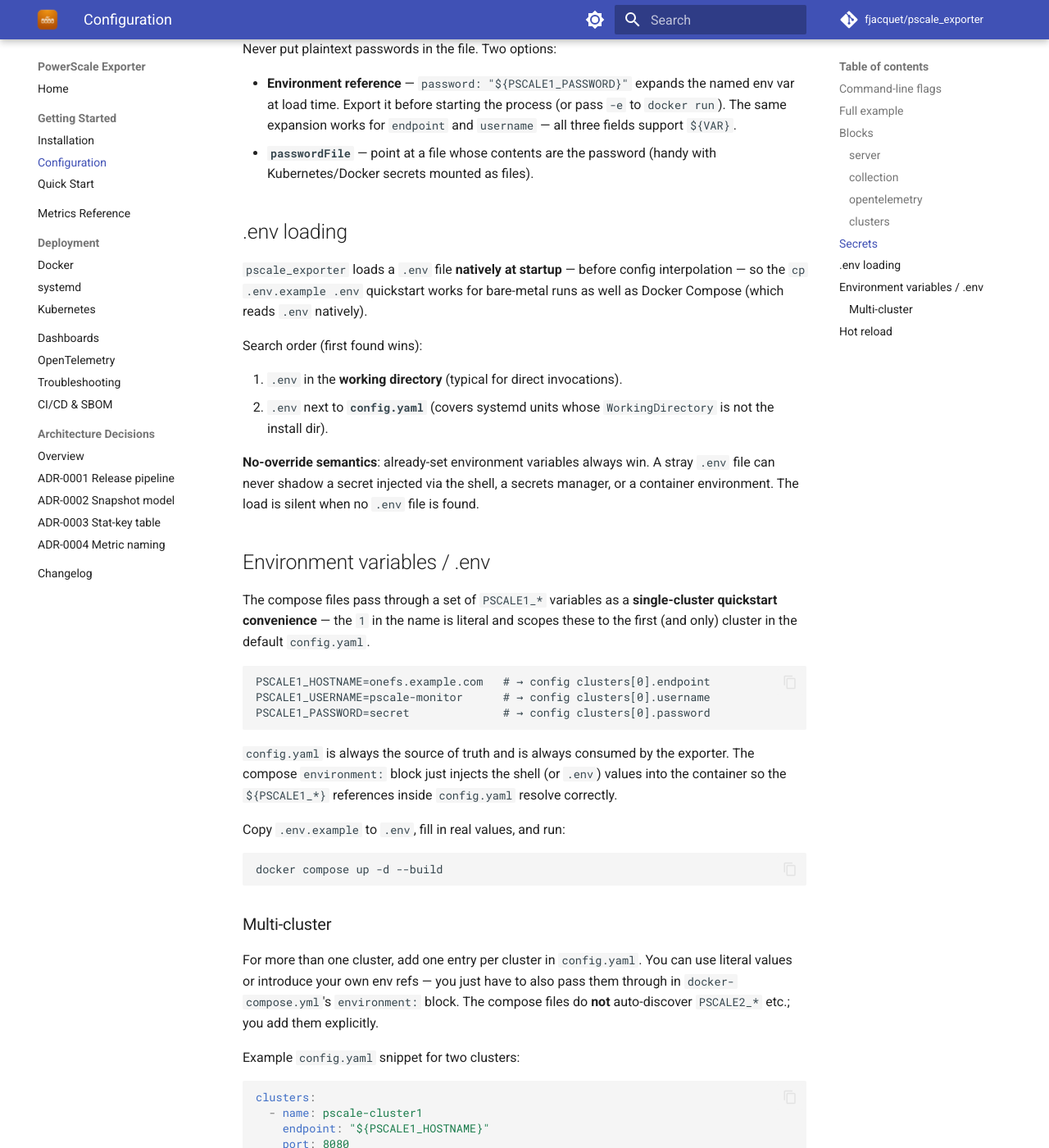
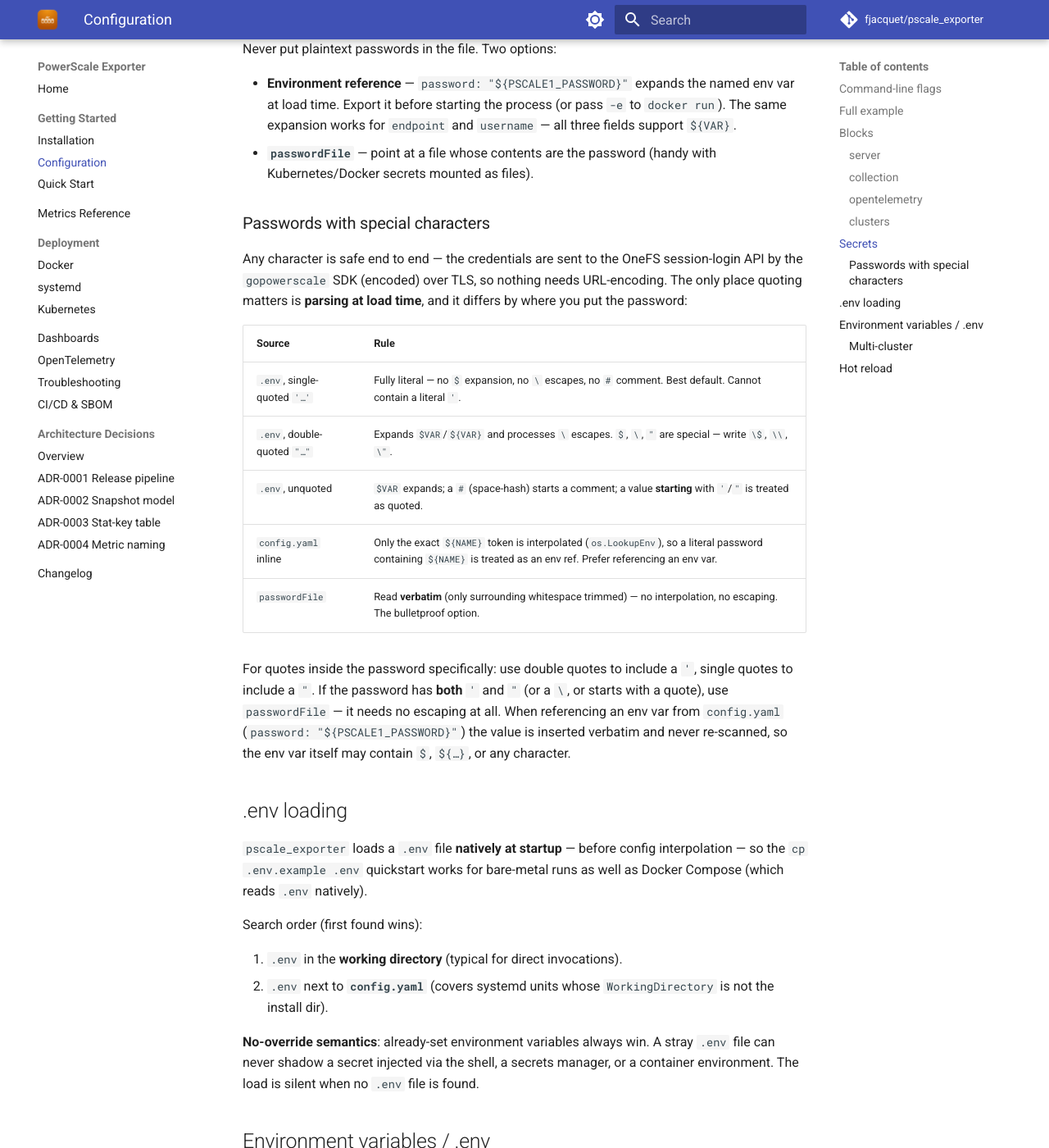
Before and after one commit to fjacquet/pscale_exporter, an MkDocs documentation site: the page built from docs/getting-started/configuration.md, in a window 1280 px wide and 1400 px high, scrolled down 2227 px. Shown: the whole window at 82% size. Built offline with MkDocs 1.6.1 and Material for MkDocs 9.7.7, drawn with Linux system fonts in a browser that asks for light colours; comment, search, counter and statistics services are not loaded.

Commit message:
docs: document special characters in the monitoring password
Explain how special characters behave in the password across input methods:
- .env.example: comment block above the password recommending single quotes for
  literal values, with quote-inside-password guidance
- docs/getting-started/configuration.md: new "Passwords with special characters"
  subsection with a per-source parsing table (.env quoting, inline ${ENV}, passwordFile)

Behaviour is unchanged; documentation only.

Co-Authored-By: Claude Opus 4.8 (1M context) <noreply@anthropic.com>
Claude-Session: https://claude.ai/code/session_012NZrdJQcpUxy6DnvifWFLY

```diff
--- a/docs/getting-started/configuration.md
+++ b/docs/getting-started/configuration.md
@@ -91,6 +91,27 @@ Never put plaintext passwords in the file. Two options:
 - **`passwordFile`** — point at a file whose contents are the password (handy with
   Kubernetes/Docker secrets mounted as files).
 
+### Passwords with special characters
+
+Any character is safe end to end — the credentials are sent to the OneFS session-login
+API by the `gopowerscale` SDK (encoded) over TLS, so nothing needs URL-encoding. The only
+place quoting matters is **parsing at load time**, and it differs by where you put the
+password:
+
+| Source | Rule |
+|---|---|
+| `.env`, single-quoted `'…'` | Fully literal — no `$` expansion, no `\` escapes, no `#` comment. Best default. Cannot contain a literal `'`. |
+| `.env`, double-quoted `"…"` | Expands `$VAR`/`${VAR}` and processes `\` escapes. `$`, `\`, `"` are special — write `\$`, `\\`, `\"`. |
+| `.env`, unquoted | `$VAR` expands; a ` #` (space-hash) starts a comment; a value **starting** with `'`/`"` is treated as quoted. |
+| `config.yaml` inline | Only the exact `${NAME}` token is interpolated (`os.LookupEnv`), so a literal password containing `${NAME}` is treated as an env ref. Prefer referencing an env var. |
+| `passwordFile` | Read **verbatim** (only surrounding whitespace trimmed) — no interpolation, no escaping. The bulletproof option. |
+
+For quotes inside the password specifically: use double quotes to include a `'`, single
+quotes to include a `"`. If the password has **both** `'` and `"` (or a `\`, or starts
+with a quote), use `passwordFile` — it needs no escaping at all. When referencing an env
+var from `config.yaml` (`password: "${PSCALE1_PASSWORD}"`) the value is inserted verbatim
+and never re-scanned, so the env var itself may contain `$`, `${…}`, or any character.
+
 ## .env loading
 
 `pscale_exporter` loads a `.env` file **natively at startup** — before config
```
Also changed, not shown: 1 other file.
